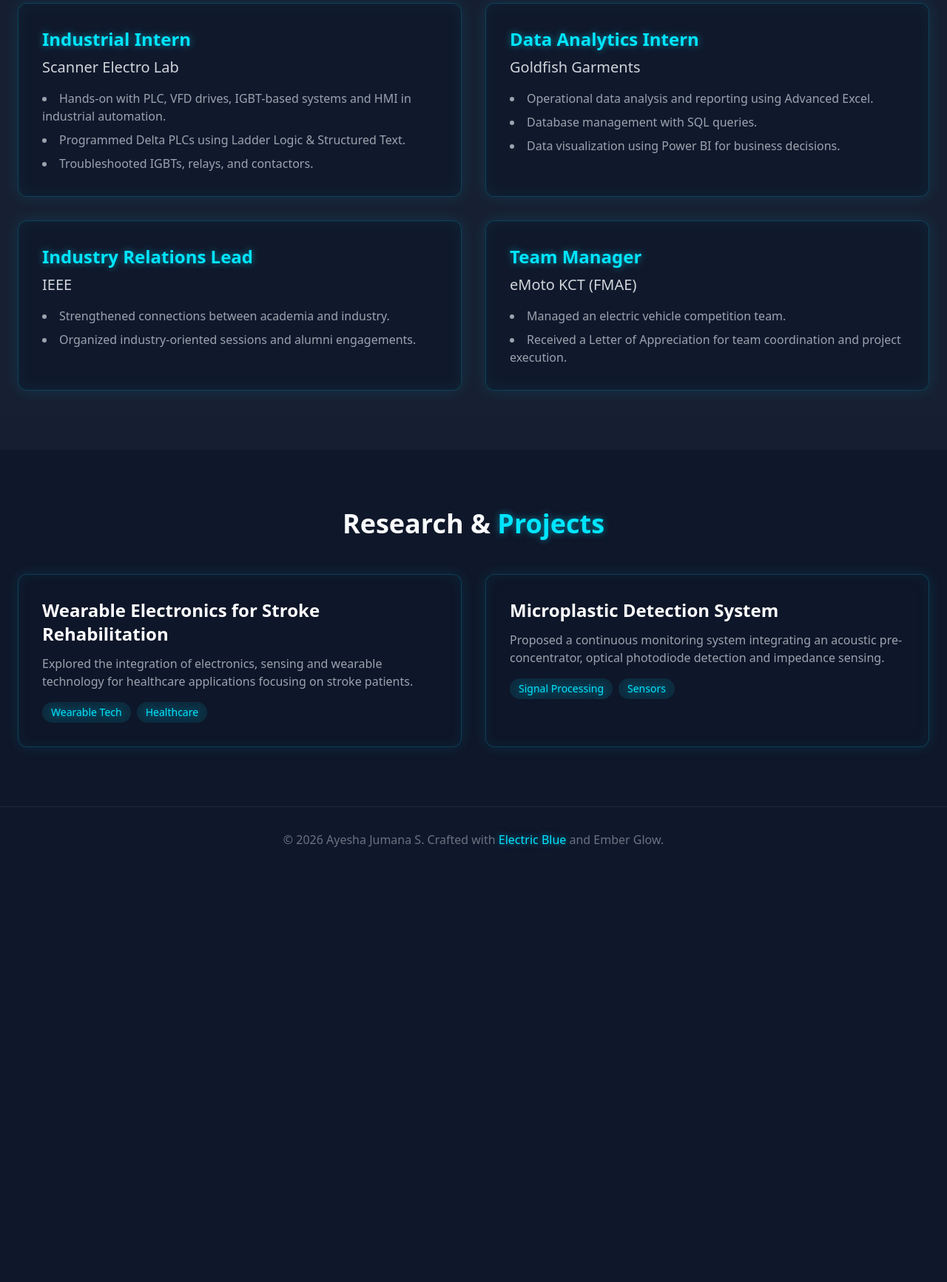
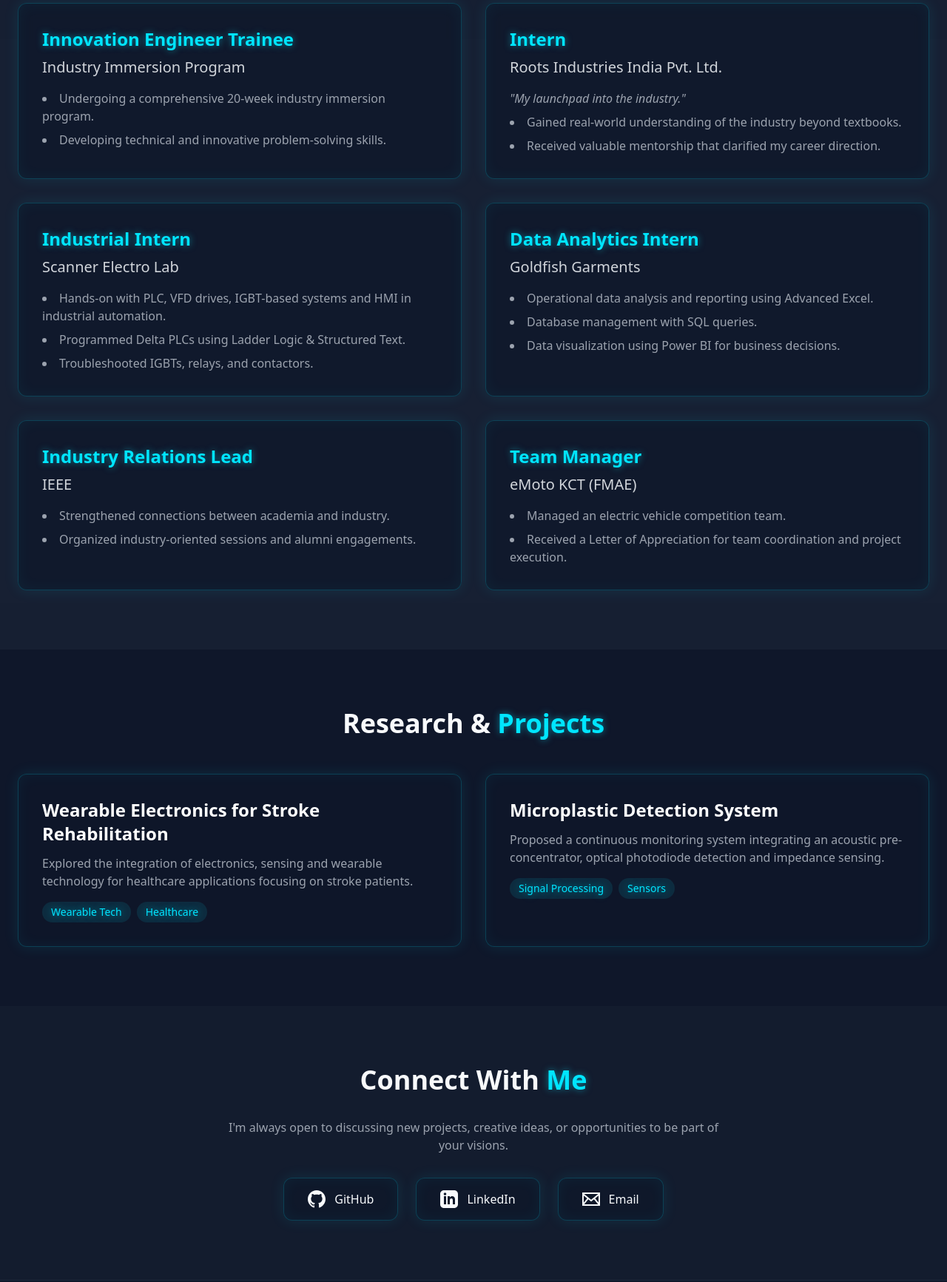
Before and after one commit to Ayeshajumana/Ayeshajumana.github.io, a plain HTML site: page index.html in a window 1280 px wide. Shown: the part 964-2697 px from the top of the page at 74% size. Before the commit the page ends 2143 px from the top, so only its background shows below. Drawn offline with nearby package versions, Linux system fonts and the light colour scheme.

Commit message:
Update index.html

```diff
--- a/index.html
+++ b/index.html
@@ -38,6 +38,7 @@
                 <a href="#about" class="hover:text-[#00e5ff] transition">About</a>
                 <a href="#experience" class="hover:text-[#00e5ff] transition">Experience</a>
                 <a href="#projects" class="hover:text-[#00e5ff] transition">Projects</a>
+                <a href="#contact" class="hover:text-[#00e5ff] transition">Contact</a>
                 <a href="resume.html" target="_blank" class="px-4 py-2 rounded border border-[#00e5ff] text-[#00e5ff] hover:bg-[#00e5ff] hover:text-slate-900 transition shadow-[0_0_15px_rgba(0,229,255,0.3)]">Resume</a>
             </div>
         </div>
@@ -51,7 +52,8 @@
                 <h1 class="text-5xl md:text-7xl font-bold mb-4">Ayesha <span class="text-electric">Jumana</span> S</h1>
                 <h2 class="text-2xl md:text-3xl text-gray-300 mb-6 h-10"><span id="typed"></span></h2>
                 <p class="text-gray-400 mb-8 max-w-lg">
-                    Pre-Final Year EEE student at Kumaraguru College of Technology. Passionate about Embedded Systems, Industrial Automation, AI & IoT.
+                    Pre-Final Year EEE student at Kumaraguru College of Technology. Passionate about Embedded Systems, Industrial Automation, AI & IoT. <br><br>
+                    <span class="text-electric font-semibold">🏆 2x Mahatma Gandhi Scholar | Infosys STEM Scholar</span>
                 </p>
                 <div class="flex gap-4">
                     <a href="#projects" class="px-6 py-3 rounded bg-[#00e5ff] text-slate-900 font-bold hover:shadow-[0_0_20px_rgba(0,229,255,0.6)] transition">View Projects</a>
@@ -75,6 +77,25 @@
 
             <div class="grid md:grid-cols-2 gap-8">
                 <div class="glow-card p-8 rounded-xl" data-aos="fade-up" data-aos-delay="100">
+                    <h3 class="text-2xl font-bold text-electric mb-2">Innovation Engineer Trainee</h3>
+                    <h4 class="text-xl mb-4 text-gray-300">Industry Immersion Program</h4>
+                    <ul class="list-disc list-inside text-gray-400 space-y-2">
+                        <li>Undergoing a comprehensive 20-week industry immersion program.</li>
+                        <li>Developing technical and innovative problem-solving skills.</li>
+                    </ul>
+                </div>
+
+                <div class="glow-card p-8 rounded-xl" data-aos="fade-up" data-aos-delay="200">
+                    <h3 class="text-2xl font-bold text-electric mb-2">Intern</h3>
+                    <h4 class="text-xl mb-4 text-gray-300">Roots Industries India Pvt. Ltd.</h4>
+                    <p class="text-gray-400 mb-2 italic">"My launchpad into the industry."</p>
+                    <ul class="list-disc list-inside text-gray-400 space-y-2">
+                        <li>Gained real-world understanding of the industry beyond textbooks.</li>
+                        <li>Received valuable mentorship that clarified my career direction.</li>
+                    </ul>
+                </div>
+
+                <div class="glow-card p-8 rounded-xl" data-aos="fade-up" data-aos-delay="300">
                     <h3 class="text-2xl font-bold text-electric mb-2">Industrial Intern</h3>
                     <h4 class="text-xl mb-4 text-gray-300">Scanner Electro Lab</h4>
                     <ul class="list-disc list-inside text-gray-400 space-y-2">
@@ -142,6 +163,30 @@
         </div>
     </section>
 
+    <!-- Connect With Me Section -->
+    <section class="py-20 bg-slate-800/30" id="contact">
+        <div class="container mx-auto px-6 text-center">
+            <h2 class="text-4xl font-bold mb-8" data-aos="fade-up">Connect With <span class="text-electric">Me</span></h2>
+            <p class="text-gray-400 mb-8 max-w-2xl mx-auto" data-aos="fade-up" data-aos-delay="100">
+                I'm always open to discussing new projects, creative ideas, or opportunities to be part of your visions.
+            </p>
+            <div class="flex flex-wrap justify-center gap-6" data-aos="fade-up" data-aos-delay="200">
+                <a href="https://github.com/AyeshaJumanaS" target="_blank" class="glow-card px-8 py-4 rounded-xl flex items-center gap-3 hover:text-electric transition">
+                    <svg class="w-6 h-6 fill-current" viewBox="0 0 24 24"><path d="M12 0c-6.626 0-12 5.373-12 12 0 5.302 3.438 9.8 8.207 11.387.599.111.793-.261.793-.577v-2.234c-3.338.726-4.033-1.416-4.033-1.416-.546-1.387-1.333-1.756-1.333-1.756-1.089-.745.083-.729.083-.729 1.205.084 1.839 1.237 1.839 1.237 1.07 1.834 2.807 1.304 3.492.997.107-.775.418-1.305.762-1.604-2.665-.305-5.467-1.334-5.467-5.931 0-1.311.469-2.381 1.236-3.221-.124-.303-.535-1.524.117-3.176 0 0 1.008-.322 3.301 1.23.957-.266 1.983-.399 3.003-.404 1.02.005 2.047.138 3.006.404 2.291-1.552 3.297-1.23 3.297-1.23.653 1.653.242 2.874.118 3.176.77.84 1.235 1.911 1.235 3.221 0 4.609-2.807 5.624-5.479 5.921.43.372.823 1.102.823 2.222v3.293c0 .319.192.694.801.576 4.765-1.589 8.199-6.086 8.199-11.386 0-6.627-5.373-12-12-12z"/></svg>
+                    <span>GitHub</span>
+                </a>
+                <a href="https://www.linkedin.com/in/ayesha-jumana-s-23636032a" target="_blank" class="glow-card px-8 py-4 rounded-xl flex items-center gap-3 hover:text-electric transition">
+                    <svg class="w-6 h-6 fill-current" viewBox="0 0 24 24"><path d="M19 0h-14c-2.761 0-5 2.239-5 5v14c0 2.761 2.239 5 5 5h14c2.762 0 5-2.239 5-5v-14c0-2.761-2.238-5-5-5zm-11 19h-3v-11h3v11zm-1.5-12.268c-.966 0-1.75-.79-1.75-1.764s.784-1.764 1.75-1.764 1.75.79 1.75 1.764-.783 1.764-1.75 1.764zm13.5 12.268h-3v-5.604c0-3.368-4-3.113-4 0v5.604h-3v-11h3v1.765c1.396-2.586 7-2.777 7 2.476v6.759z"/></svg>
+                    <span>LinkedIn</span>
+                </a>
+                <a href="mailto:ayeshajumana313@gmail.com" class="glow-card px-8 py-4 rounded-xl flex items-center gap-3 hover:text-electric transition">
+                    <svg class="w-6 h-6 fill-current" viewBox="0 0 24 24"><path d="M0 3v18h24v-18h-24zm6.623 7.929l-4.623 5.712v-9.458l4.623 3.746zm-4.141-5.929h19.035l-9.517 7.713-9.518-7.713zm5.694 7.188l3.824 3.099 3.83-3.104 5.612 6.817h-18.779l5.513-6.812zm9.208-1.264l4.616-3.741v9.348l-4.616-5.607z"/></svg>
+                    <span>Email</span>
+                </a>
+            </div>
+        </div>
+    </section>
+
     <!-- Footer -->
     <footer class="py-8 bg-slate-900 border-t border-slate-800 text-center text-gray-500">
         <p>&copy; 2026 Ayesha Jumana S. Crafted with <span class="text-electric">Electric Blue</span> and Ember Glow.</p>
```
